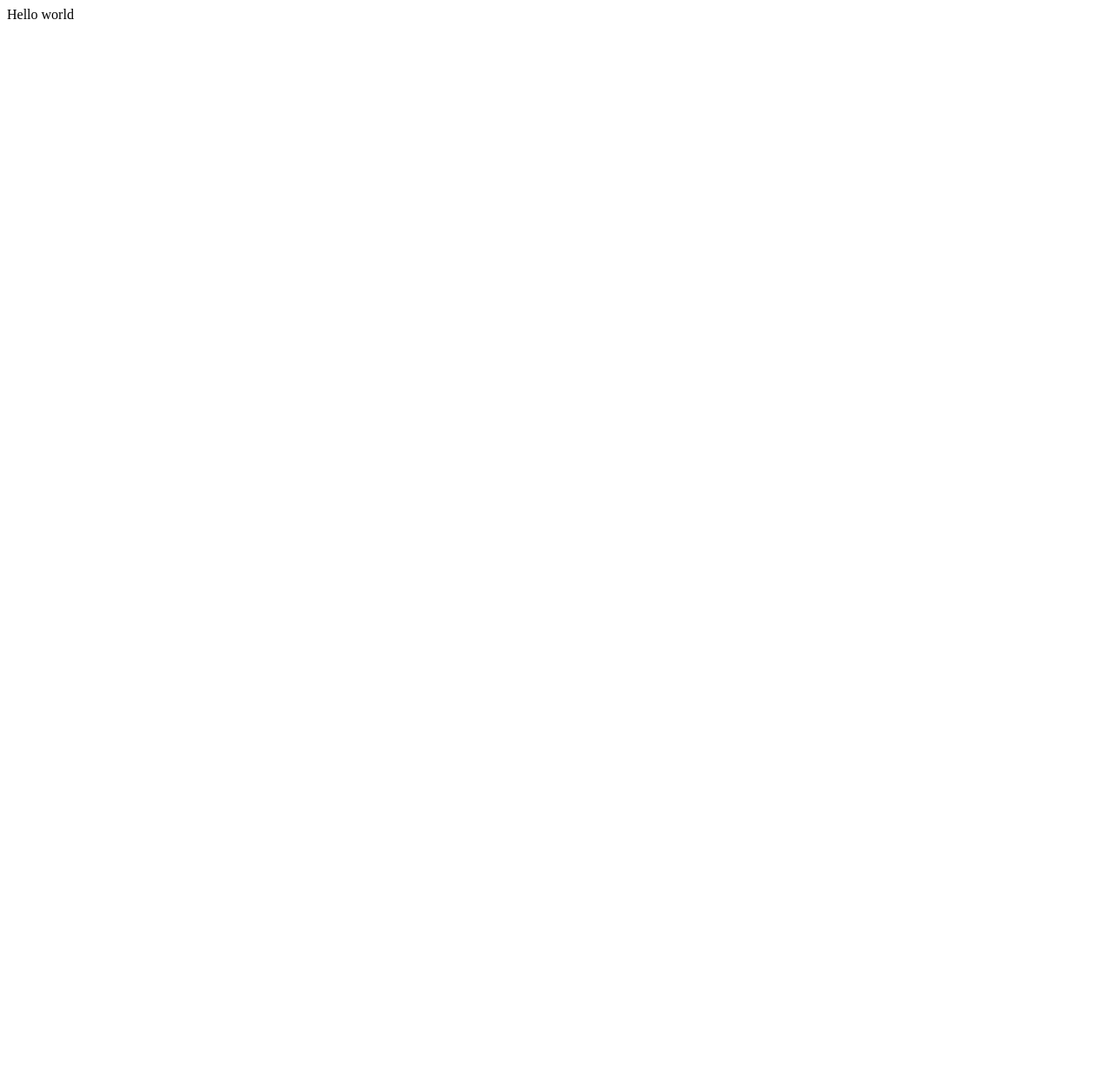
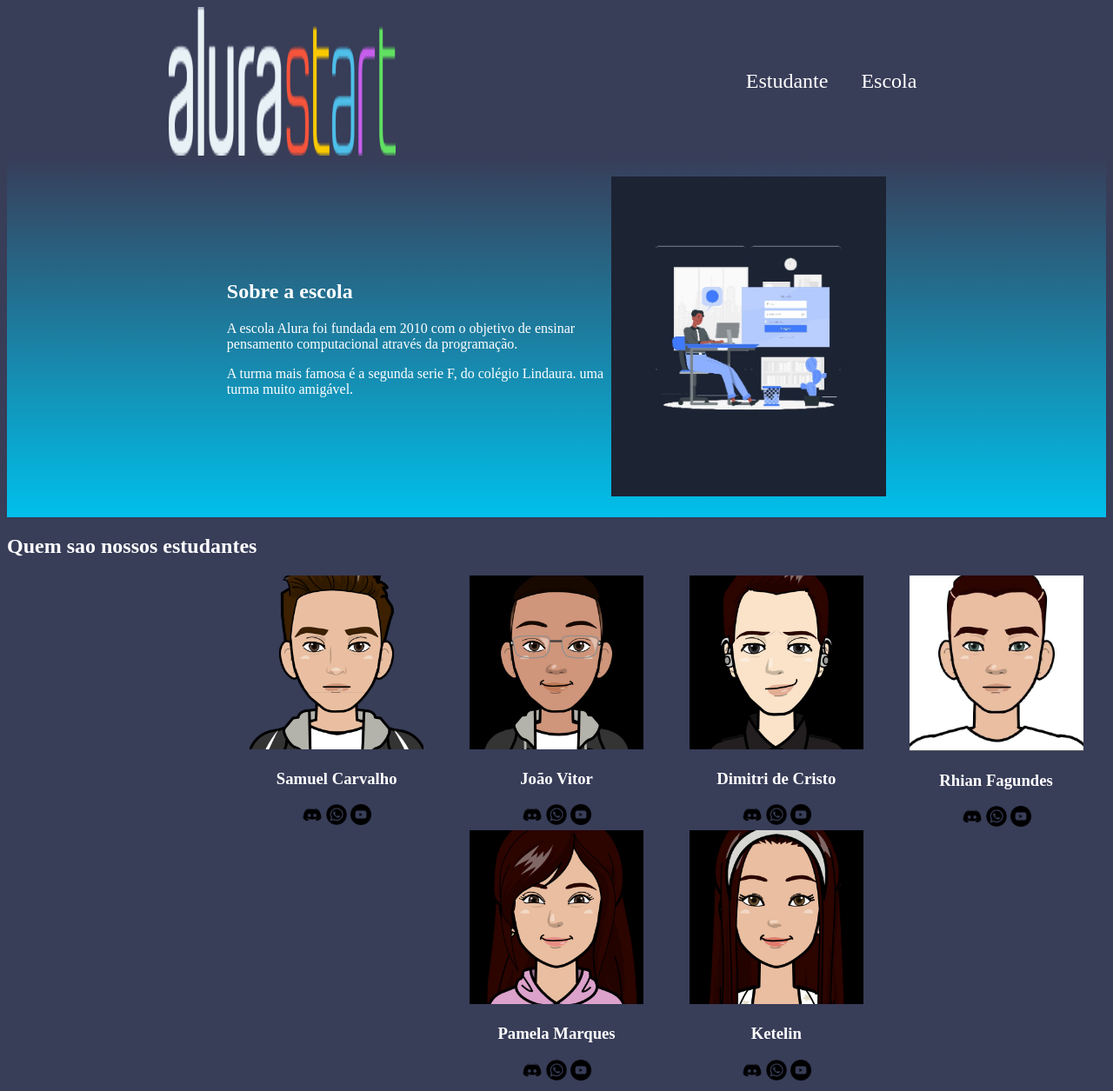
Before and after one commit to 5Samuel9/Avatares, a plain HTML site: page index.html in a window 1280 px wide. Shown: the whole page at 87% size. Before the commit the page ends 800 px from the top, so only its background shows below. Drawn offline with Linux system fonts and the light colour scheme.

Commit message:
10/05/24

```diff
--- a/index.html
+++ b/index.html
@@ -9,8 +9,88 @@
 </head>
 
 <body>
-  Hello world
+ <header class="cabecalho">
+  <img class="cabecalho-imagem" src="img/Logostart.png" alt="Logo da Alura Start">
+
+  <ul class="cabecalho-lista-item">
+    <li class="cabecalho-lista-item">
+      Estudante    </li>
+    <li class="cabecalho-lista-item"> Escola</li>
+  </ul>
   <script src="script.js"></script>
 </body>
+ </header>
+
+  <section class="escola">
+    <div class="escola-conteudo">
+     <h2 class="escola-titulo">Sobre a escola </h2>
+    <p class="escola-texto-um"> A escola Alura foi fundada em 2010 com o objetivo de ensinar pensamento computacional através da programação.</p>
+
+    <p class="escola-texto-dois"> A turma mais famosa é  a segunda serie F, do colégio Lindaura. uma turma muito amigável.</p>
+
+  </div>
+    <img class="escola-imagem" src="img/jorge.png" >
+
+  </section>
+  <section>
+<h2>Quem sao nossos estudantes</h2>
+
+
+<div class="estudante-todos">
+
+  <span></span>
+
+  <div class="estudante-div">
+        <img  src="img/samuel.png" alt="foto aluno: Samuel Carvalho" class="foto-estudante">
+  <h3>Samuel Carvalho</h3>
+        <img src="img/discordia.png" alt="link para discord" class="estudante-icone">
+        <img src= "img/whatsapp.png" alt="link para whatsapp" class="estudante-icone">
+         <img src= "img/youtube.png" alt="link para youtube" class="estudante-icone">
+</div>
+    <div class="estudante-div">
+        <img  src="img/jao.png" alt="foto aluno: dimitri bativa" class="foto-estudante">
+         <h3>João Vitor</h3>
+        <img src="img/discordia.png" alt="link para discord" class="estudante-icone">
+        <img src= "img/whatsapp.png" alt="link para whatsapp" class="estudante-icone">
+         <img src= "img/youtube.png" alt="link para youtube" class="estudante-icone">
+    </div>
+        <div class="estudante-div">
+      <img  src="img/jaoj.png" alt="foto aluno:Dimitri bativa" class="foto-estudante">
+       <h3>Dimitri de Cristo</h3>
+      <img src="img/discordia.png" alt="link para discord" class="estudante-icone">
+      <img src= "img/whatsapp.png" alt="link para whatsapp" class="estudante-icone">
+       <img src= "img/youtube.png" alt="link para youtube" class="estudante-icone">
+      </div>
+        <div class="estudante-div">
+      <img  src="img/rhian.png" alt="foto aluno: RHIAN" class="foto-estudante">
+       <h3>Rhian Fagundes</h3>
+      <img src="img/discordia.png" alt="link para discord" class="estudante-icone">
+      <img src= "img/whatsapp.png" alt="link para whatsapp" class="estudante-icone">
+       <img src= "img/youtube.png" alt="link para youtube" class="estudante-icone">
+        </div>
+
+<span></span>
+  <span></span>
+
+        <div class="estudante-div">
+      <img  src="img/pamela.png" alt="foto aluno: alan" class="foto-estudante">
+       <h3>Pamela Marques</h3>
+      <img src="img/discordia.png" alt="link para discord" class="estudante-icone">
+      <img src= "img/whatsapp.png" alt="link para whatsapp" class="estudante-icone">
+       <img src= "img/youtube.png" alt="link para youtube" class="estudante-icone">
+        </div>
+        <div class="estudante-div">
+      <img  src="img/ket.png" alt="foto aluno: dimitri bativa" class="foto-estudante">
+       <h3>Ketelin</h3>
+      <img src="img/discordia.png" alt="link para discord" class="estudante-icone">
+      <img src= "img/whatsapp.png" alt="link para whatsapp" class="estudante-icone">
+       <img src= "img/youtube.png" alt="link para youtube" class="estudante-icone">
+    </div>
+</div>
+
+
+  </section>
+</body>
+
 
 </html>
--- a/style.css
+++ b/style.css
@@ -1,4 +1,66 @@
-html {
-  height: 100%;
-  width: 100%;
+body {
+  background-color: #383D58;
+  color: #ffffff;
 }
+
+.cabecalho {
+  background-color: #383D58;
+  display: flex;
+  justify-content: space-around;
+}
+
+.cabecalho-lista-item {
+  display: inline-block;
+  margin-left: 16px;
+  margin-right: 16px;
+  padding: 24px 0;
+  font-size: 24px;
+
+
+}
+
+.escola-imagem {
+width: 25%;
+
+}
+
+.escola {
+    background-image:linear-gradient(#383D58, #00C0EB);
+  display:flex;
+  color: #ffffff;
+  justify-content: center;
+  align-items: center;
+  padding: 24px 0;
+
+
+}
+
+.escola-conteudo{
+  width:35%;
+}
+.foto-estudante  {
+    width: 200px;
+
+}
+
+
+
+.estudante-titulo {
+  text-align: center;
+}
+
+.estudante-div {
+  text-align: center;
+
+}
+
+.estudante-icone {
+ width:24px;
+  text-align: center;
+}
+
+.estudante-todos{
+display: grid;
+  grid-template-columns: 20% 20% 20% 20% 20%;
+
+}
```
Also changed, not shown: img/Logostart.png (added), img/discordia.png (added), img/jao.png (added), img/jaoj.png (added), img/jorge.png (added), img/ket.png (added), img/pamela.png (added), img/rhian.png (added), img/samuel.png (added), img/whatsapp.png (added), img/youtube.png (added).
